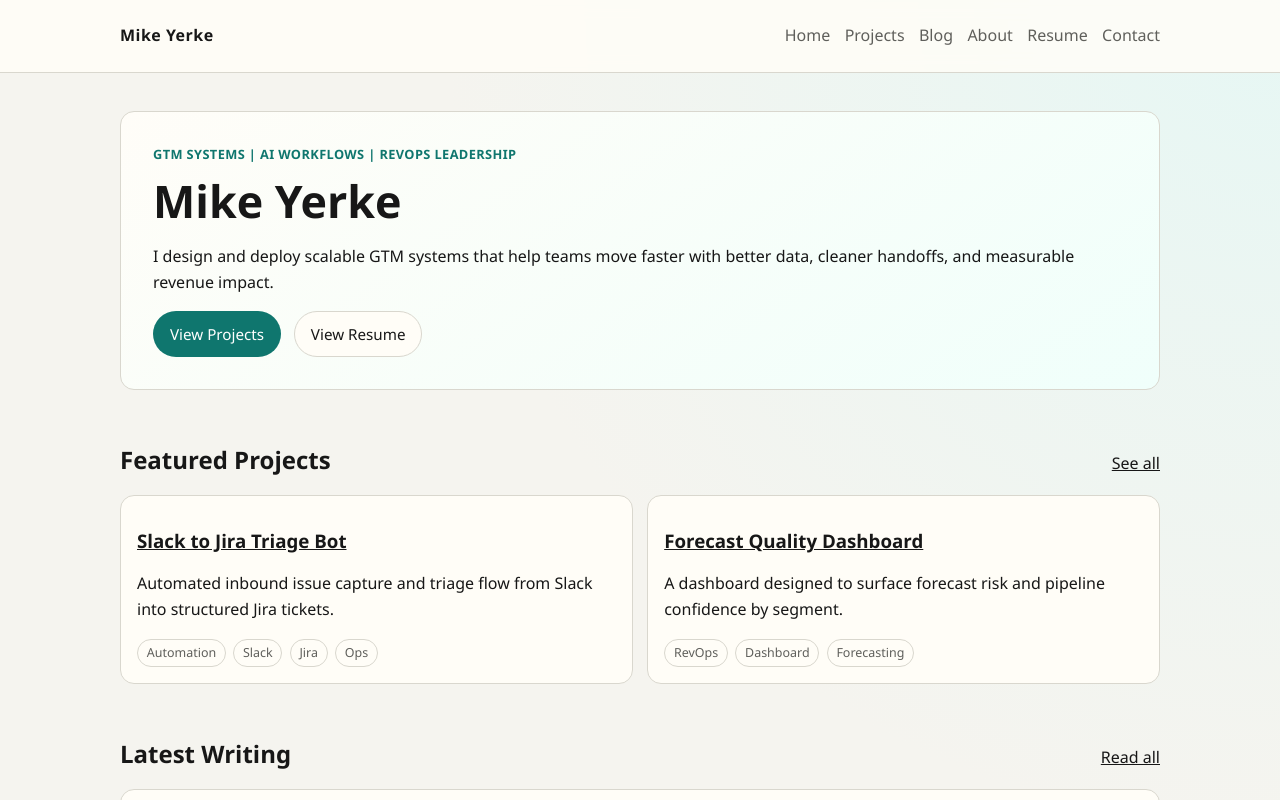
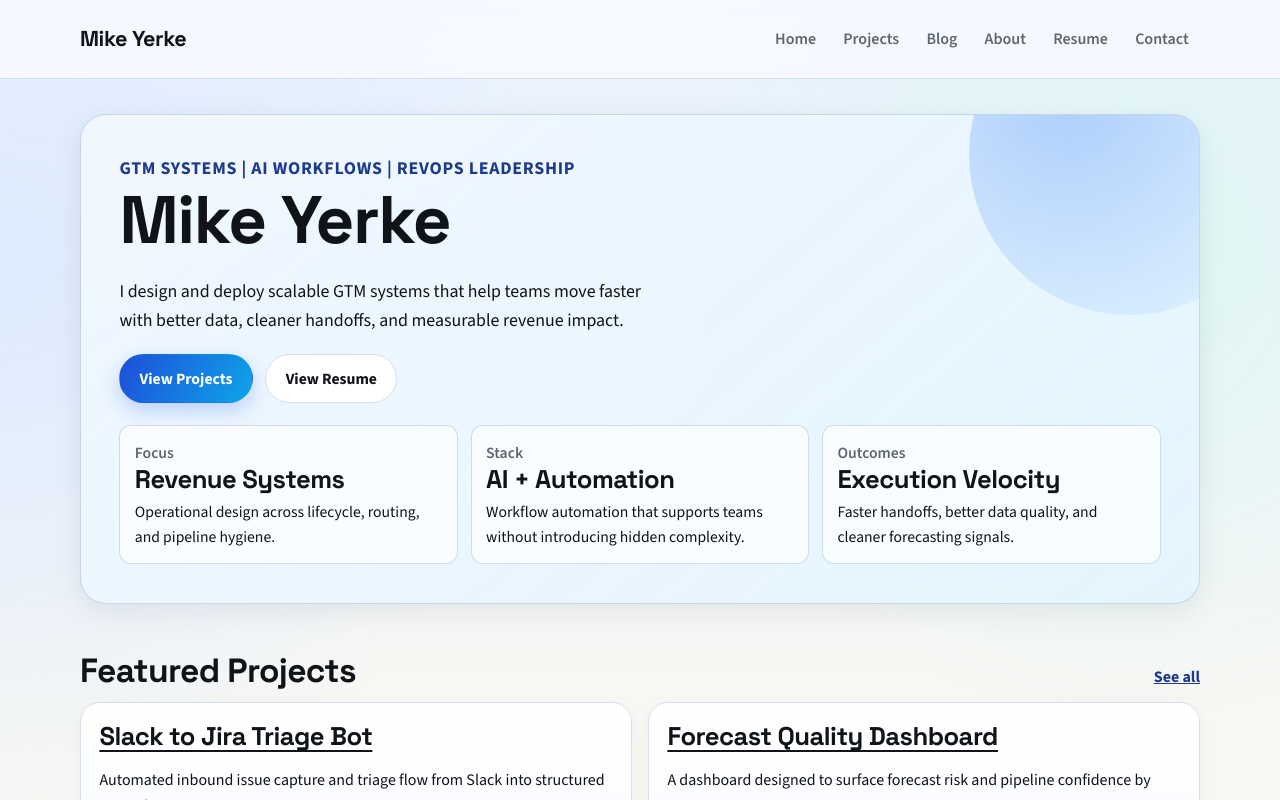
Before and after one commit to my-ships-it/mikeyerke-site, a Next.js app: page / in a window 1280 px wide. Shown: the top 800 px of the page. Built offline with nearby package versions, Linux system fonts and the light colour scheme.

Commit message:
Redesign site visual style and add resume PDF

```diff
--- a/app/globals.css
+++ b/app/globals.css
@@ -1,12 +1,16 @@
 :root {
-  --bg: #f5f4ef;
-  --surface: #fffdf7;
-  --text: #171717;
-  --muted: #5f5f5b;
-  --line: #d9d7ce;
-  --brand: #0f766e;
-  --brand-soft: #ddf4f0;
-  --radius: 14px;
+  --bg: #f7f7f4;
+  --bg-accent: #e8f2ff;
+  --surface: #ffffff;
+  --surface-alt: #f9fbff;
+  --text: #101318;
+  --muted: #5e6673;
+  --line: #d6deeb;
+  --brand: #1d4ed8;
+  --brand-strong: #1e3a8a;
+  --radius: 20px;
+  --radius-sm: 12px;
+  --shadow-soft: 0 8px 30px rgba(17, 24, 39, 0.08);
 }
 
 * {
@@ -17,31 +21,69 @@ html,
 body {
   margin: 0;
   padding: 0;
-  background: radial-gradient(circle at top right, #e6f7f4, var(--bg) 45%);
+  min-height: 100%;
   color: var(--text);
-  font-family: "Avenir Next", "Segoe UI", Helvetica, Arial, sans-serif;
+  font-family: var(--font-body), "Segoe UI", Helvetica, Arial, sans-serif;
   line-height: 1.6;
+  background:
+    radial-gradient(circle at 0% 15%, #deebff 0%, transparent 28%),
+    radial-gradient(circle at 88% 15%, #dff7f4 0%, transparent 24%),
+    linear-gradient(180deg, var(--bg-accent) 0%, var(--bg) 38%);
+}
+
+body::before {
+  content: "";
+  position: fixed;
+  inset: 0;
+  pointer-events: none;
+  background-image: linear-gradient(rgba(46, 102, 214, 0.06) 1px, transparent 1px),
+    linear-gradient(90deg, rgba(46, 102, 214, 0.06) 1px, transparent 1px);
+  background-size: 34px 34px;
+  mask-image: radial-gradient(circle at center, black 36%, transparent 100%);
+  z-index: -1;
 }
 
 a {
   color: inherit;
 }
 
+h1,
+h2,
+h3 {
+  margin: 0;
+  line-height: 1.15;
+  font-family: var(--font-display), "Segoe UI", Helvetica, Arial, sans-serif;
+  letter-spacing: -0.02em;
+}
+
+h1 {
+  font-size: clamp(2.2rem, 6vw, 4.2rem);
+}
+
+h2 {
+  font-size: clamp(1.55rem, 3vw, 2.1rem);
+}
+
+h3 {
+  font-size: clamp(1.2rem, 2vw, 1.65rem);
+}
+
 .container {
-  width: min(1040px, 92vw);
+  width: min(1120px, 92vw);
   margin: 0 auto;
 }
 
 .site-header {
-  border-bottom: 1px solid var(--line);
-  background: rgba(255, 253, 247, 0.85);
   position: sticky;
   top: 0;
-  backdrop-filter: blur(8px);
+  z-index: 50;
+  border-bottom: 1px solid rgba(153, 169, 192, 0.3);
+  background: rgba(247, 250, 255, 0.88);
+  backdrop-filter: blur(10px);
 }
 
 .nav-shell {
-  min-height: 72px;
+  min-height: 78px;
   display: flex;
   align-items: center;
   justify-content: space-between;
@@ -49,9 +91,11 @@ a {
 }
 
 .brand {
+  text-decoration: none;
+  font-family: var(--font-display), "Segoe UI", Helvetica, Arial, sans-serif;
+  font-size: 1.35rem;
   font-weight: 700;
-  text-decoration: none;
-  letter-spacing: 0.03em;
+  letter-spacing: -0.02em;
 }
 
 .nav-links {
@@ -59,7 +103,7 @@ a {
   display: flex;
   flex-wrap: wrap;
   justify-content: flex-end;
-  gap: 0.9rem;
+  gap: 0.3rem;
   margin: 0;
   padding: 0;
 }
@@ -67,47 +111,57 @@ a {
 .nav-links a {
   text-decoration: none;
   color: var(--muted);
+  font-weight: 600;
+  padding: 0.45rem 0.7rem;
+  border-radius: 999px;
+  transition: color 180ms ease, background 180ms ease;
 }
 
 .nav-links a:hover {
-  color: var(--brand);
+  color: var(--brand-strong);
+  background: rgba(37, 99, 235, 0.1);
 }
 
 .page-wrap {
-  padding: 2.4rem 0 4rem;
+  padding: 2.2rem 0 4rem;
 }
 
 .hero {
-  padding: 2rem;
-  border: 1px solid var(--line);
-  border-radius: var(--radius);
-  background: linear-gradient(145deg, #fffdf8, #f0fffb);
-  margin-bottom: 2.25rem;
+  position: relative;
+  overflow: hidden;
+  padding: clamp(1.5rem, 3vw, 2.4rem);
+  border: 1px solid rgba(145, 166, 197, 0.4);
+  border-radius: 26px;
+  background: linear-gradient(140deg, rgba(241, 247, 255, 0.98), rgba(226, 244, 255, 0.9));
+  box-shadow: var(--shadow-soft);
+  margin-bottom: 3rem;
+  animation: rise-in 420ms ease-out;
+}
+
+.hero::after {
+  content: "";
+  position: absolute;
+  width: 320px;
+  height: 320px;
+  top: -120px;
+  right: -90px;
+  border-radius: 999px;
+  background: radial-gradient(circle at 30% 30%, rgba(59, 130, 246, 0.35), rgba(14, 116, 144, 0));
+  pointer-events: none;
 }
 
 .eyebrow {
   margin: 0;
-  color: var(--brand);
-  font-weight: 600;
-  letter-spacing: 0.03em;
+  color: var(--brand-strong);
+  font-weight: 700;
+  letter-spacing: 0.04em;
   text-transform: uppercase;
   font-size: 0.8rem;
 }
 
-h1,
-h2,
-h3 {
-  line-height: 1.2;
-}
-
-h1 {
-  font-size: clamp(2rem, 3.5vw, 3rem);
-  margin: 0.6rem 0;
-}
-
-.page-intro {
-  color: var(--muted);
-  margin-top: 0.25rem;
+.hero p {
+  max-width: 62ch;
+  font-size: clamp(1.02rem, 1.4vw, 1.18rem);
 }
 
 .hero-actions,
@@ -115,30 +169,64 @@ h1 {
   display: flex;
   flex-wrap: wrap;
   gap: 0.8rem;
-  margin-top: 1rem;
+  margin-top: 1.2rem;
 }
 
 .btn {
   display: inline-block;
   border-radius: 999px;
-  padding: 0.6rem 1rem;
-  font-size: 0.95rem;
+  padding: 0.67rem 1.2rem;
+  font-size: 0.98rem;
+  font-weight: 700;
   text-decoration: none;
   border: 1px solid transparent;
+  transition: transform 150ms ease, box-shadow 180ms ease, background 180ms ease;
+}
+
+.btn:hover {
+  transform: translateY(-1px);
 }
 
 .btn-primary {
-  background: var(--brand);
-  color: white;
+  background: linear-gradient(120deg, var(--brand), #0ea5e9);
+  color: #ffffff;
+  box-shadow: 0 8px 20px rgba(37, 99, 235, 0.25);
 }
 
 .btn-secondary {
   border-color: var(--line);
-  background: var(--surface);
+  background: #ffffff;
+}
+
+.btn-secondary:hover {
+  background: #f3f8ff;
+}
+
+.metric-row {
+  margin-top: 1.4rem;
+  display: grid;
+  grid-template-columns: repeat(3, minmax(0, 1fr));
+  gap: 0.8rem;
+}
+
+.metric-card {
+  border: 1px solid rgba(153, 177, 213, 0.45);
+  border-radius: var(--radius-sm);
+  background: rgba(255, 255, 255, 0.72);
+  padding: 0.9rem;
+}
+
+.metric-card h3 {
+  margin-bottom: 0.25rem;
+}
+
+.metric-card p {
+  margin: 0;
+  font-size: 0.98rem;
 }
 
 section {
-  margin-bottom: 2.25rem;
+  margin-bottom: 2.5rem;
 }
 
 .section-header {
@@ -146,31 +234,88 @@ section {
   justify-content: space-between;
   align-items: baseline;
   gap: 0.75rem;
+  margin-bottom: 0.75rem;
+}
+
+.section-header a {
+  color: var(--brand-strong);
+  font-weight: 700;
+}
+
+.page-intro {
+  color: var(--muted);
+  max-width: 70ch;
+  font-size: clamp(1.01rem, 1.4vw, 1.2rem);
+  margin: 0.6rem 0 1.35rem;
+}
+
+code {
+  font-family: ui-monospace, SFMono-Regular, Menlo, Monaco, Consolas, "Liberation Mono", "Courier New", monospace;
+  font-size: 0.9em;
+  background: #eef3ff;
+  border: 1px solid #d7e1f2;
+  border-radius: 8px;
+  padding: 0.1rem 0.34rem;
 }
 
 .card-grid {
   display: grid;
-  grid-template-columns: repeat(auto-fit, minmax(220px, 1fr));
-  gap: 0.9rem;
+  grid-template-columns: repeat(auto-fit, minmax(250px, 1fr));
+  gap: 1rem;
 }
 
 .card,
 .list-item {
-  background: var(--surface);
+  position: relative;
+  overflow: hidden;
+  background: linear-gradient(180deg, #ffffff, var(--surface-alt));
   border: 1px solid var(--line);
   border-radius: var(--radius);
-  padding: 1rem;
+  padding: 1.15rem;
+  box-shadow: 0 4px 16px rgba(16, 24, 40, 0.04);
+  transition: transform 160ms ease, box-shadow 180ms ease, border-color 180ms ease;
+  animation: rise-in 420ms ease-out both;
+}
+
+.card:nth-child(2),
+.list-item:nth-child(2) {
+  animation-delay: 80ms;
+}
+
+.card:nth-child(3),
+.list-item:nth-child(3) {
+  animation-delay: 120ms;
+}
+
+.card:hover,
+.list-item:hover {
+  transform: translateY(-4px);
+  border-color: #b8cae8;
+  box-shadow: 0 16px 32px rgba(29, 78, 216, 0.12);
+}
+
+.card h2,
+.card h3,
+.list-item h2,
+.list-item h3 {
+  margin-bottom: 0.45rem;
+}
+
+.card a,
+.list-item a {
+  text-underline-offset: 0.18em;
 }
 
 .list-stack {
   display: grid;
-  gap: 0.9rem;
+  gap: 1rem;
 }
 
 .meta {
   color: var(--muted);
-  font-size: 0.85rem;
-  margin-bottom: 0.35rem;
+  font-size: 0.88rem;
+  margin-bottom: 0.3rem;
+  font-weight: 600;
 }
 
 .tag-row {
@@ -181,19 +326,29 @@ section {
 }
 
 .tag {
-  font-size: 0.78rem;
-  border: 1px solid var(--line);
+  font-size: 0.79rem;
+  border: 1px solid #c9d6ea;
   border-radius: 999px;
-  padding: 0.2rem 0.55rem;
-  color: var(--muted);
+  padding: 0.22rem 0.58rem;
+  color: #4a5f86;
+  background: #f6f9ff;
 }
 
 .article-body {
   margin-top: 1.3rem;
-  padding: 1.25rem;
-  background: var(--surface);
+  padding: 1.5rem;
+  background: linear-gradient(180deg, #ffffff, var(--surface-alt));
   border: 1px solid var(--line);
   border-radius: var(--radius);
+}
+
+.article-body p {
+  font-size: 1.05rem;
+}
+
+.article-body h2,
+.article-body h3 {
+  margin-top: 1.4rem;
 }
 
 .article-body pre {
@@ -201,23 +356,58 @@ section {
 }
 
 .site-footer {
-  border-top: 1px solid var(--line);
-  padding: 1.4rem 0;
+  border-top: 1px solid rgba(153, 169, 192, 0.4);
+  padding: 1.3rem 0;
+  background: rgba(244, 248, 255, 0.7);
 }
 
 .footer-shell {
   color: var(--muted);
-  font-size: 0.9rem;
+  font-size: 0.93rem;
 }
 
-@media (max-width: 720px) {
+@keyframes rise-in {
+  from {
+    opacity: 0;
+    transform: translateY(10px);
+  }
+  to {
+    opacity: 1;
+    transform: translateY(0);
+  }
+}
+
+@media (prefers-reduced-motion: reduce) {
+  *,
+  *::before,
+  *::after {
+    animation-duration: 1ms !important;
+    animation-iteration-count: 1 !important;
+    transition-duration: 1ms !important;
+    scroll-behavior: auto !important;
+  }
+}
+
+@media (max-width: 820px) {
   .nav-shell {
     flex-direction: column;
     align-items: flex-start;
-    padding: 0.9rem 0;
+    padding: 0.85rem 0;
+  }
+
+  .nav-links {
+    justify-content: flex-start;
   }
 
   .page-wrap {
     padding-top: 1.5rem;
   }
+
+  .hero {
+    border-radius: 20px;
+  }
+
+  .metric-row {
+    grid-template-columns: 1fr;
+  }
 }
--- a/app/layout.tsx
+++ b/app/layout.tsx
@@ -1,7 +1,18 @@
 import type { Metadata } from "next";
+import { Space_Grotesk, Source_Sans_3 } from "next/font/google";
 import { Nav } from "@/components/Nav";
 import { Footer } from "@/components/Footer";
 import "./globals.css";
+
+const displayFont = Space_Grotesk({
+  subsets: ["latin"],
+  variable: "--font-display"
+});
+
+const bodyFont = Source_Sans_3({
+  subsets: ["latin"],
+  variable: "--font-body"
+});
 
 export const metadata: Metadata = {
   metadataBase: new URL("https://mikeyerke.com"),
@@ -27,7 +38,7 @@ export default function RootLayout({
 }>) {
   return (
     <html lang="en">
-      <body>
+      <body className={`${displayFont.variable} ${bodyFont.variable}`}>
         <Nav />
         <main className="container page-wrap">{children}</main>
         <Footer />
--- a/app/page.tsx
+++ b/app/page.tsx
@@ -21,6 +21,23 @@ export default function HomePage() {
           <Link className="btn btn-secondary" href="/resume">
             View Resume
           </Link>
+        </div>
+        <div className="metric-row">
+          <article className="metric-card">
+            <p className="meta">Focus</p>
+            <h3>Revenue Systems</h3>
+            <p>Operational design across lifecycle, routing, and pipeline hygiene.</p>
+          </article>
+          <article className="metric-card">
+            <p className="meta">Stack</p>
+            <h3>AI + Automation</h3>
+            <p>Workflow automation that supports teams without introducing hidden complexity.</p>
+          </article>
+          <article className="metric-card">
+            <p className="meta">Outcomes</p>
+            <h3>Execution Velocity</h3>
+            <p>Faster handoffs, better data quality, and cleaner forecasting signals.</p>
+          </article>
         </div>
       </section>
 
@@ -50,6 +67,26 @@ export default function HomePage() {
 
       <section>
         <div className="section-header">
+          <h2>How I Work</h2>
+        </div>
+        <div className="card-grid">
+          <article className="card">
+            <h3>1. Map the operating model</h3>
+            <p>Align stage definitions, ownership, and dependencies before touching tooling.</p>
+          </article>
+          <article className="card">
+            <h3>2. Build for adoption</h3>
+            <p>Ship systems teams actually use, with clear documentation and low friction workflows.</p>
+          </article>
+          <article className="card">
+            <h3>3. Measure business lift</h3>
+            <p>Tie every automation to conversion, cycle time, and forecast confidence improvements.</p>
+          </article>
+        </div>
+      </section>
+
+      <section>
+        <div className="section-header">
           <h2>Latest Writing</h2>
           <Link href="/blog">Read all</Link>
         </div>
--- a/app/resume/page.tsx
+++ b/app/resume/page.tsx
@@ -16,7 +16,9 @@ export default function ResumePage() {
     <section>
       <h1>Resume</h1>
       <p className="page-intro">
-        Add your latest PDF to <code>/public/mike-yerke-resume.pdf</code>.
+        {hasResumePdf
+          ? "Latest resume is available as a downloadable PDF."
+          : "Add your latest PDF to /public/mike-yerke-resume.pdf."}
       </p>
 
       <div className="link-row">
--- a/components/Footer.tsx
+++ b/components/Footer.tsx
@@ -2,7 +2,7 @@ export function Footer() {
   return (
     <footer className="site-footer">
       <div className="container footer-shell">
-        <p>(c) {new Date().getFullYear()} Mike Yerke. Built with Next.js and hosted on Vercel.</p>
+        <p>{new Date().getFullYear()} Mike Yerke | GTM systems, AI workflows, and RevOps execution.</p>
       </div>
     </footer>
   );
```
Also changed, not shown: 1 other file (tests, documents, lock files or other folders).
